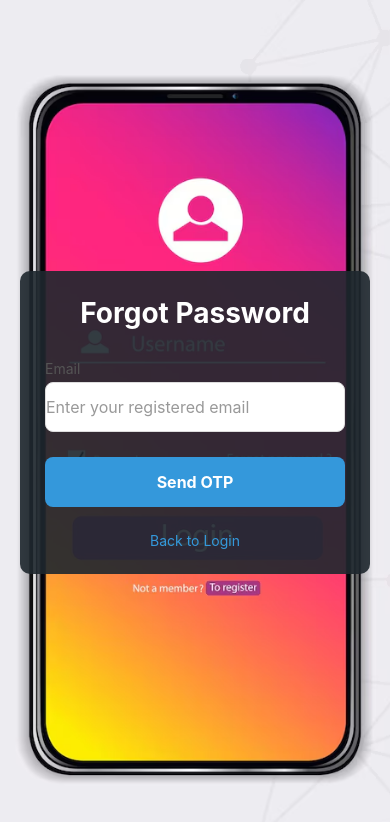
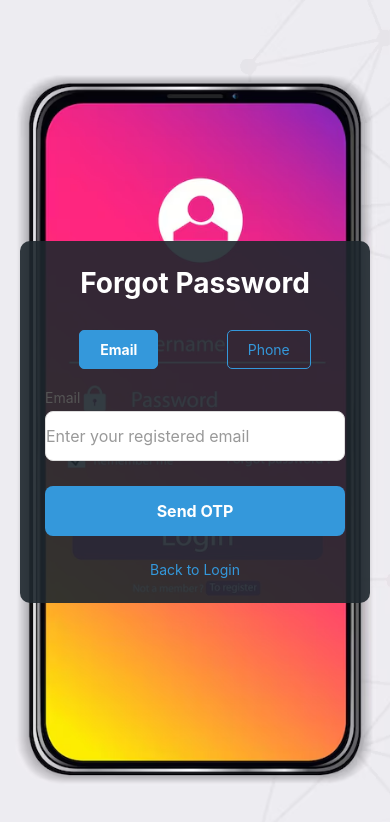
Before and after one commit to ManoharS1996/hotelfrontend, a React Native app: screen /ForgotPassword in a window 390 px wide. Shown: the top 822 px of the page. Built offline with nearby package versions, Linux system fonts and the light colour scheme.

Commit message:
Update done

```diff
--- a/config/config.js
+++ b/config/config.js
@@ -1,7 +1,7 @@
 // apiConfig.js
 
 const API_CONFIG = {
-  BASE_URL: 'http://192.168.29.87:5000/api', // ✅ Use your correct API URL
+  BASE_URL: 'http://192.168.0.109:5000/api', // ✅ Use your correct API URL
   TIMEOUT: 10000, // 10 seconds
   HEADERS: {
     'Content-Type': 'application/json',
--- a/package.json
+++ b/package.json
@@ -19,6 +19,7 @@
     "@react-navigation/stack": "^7.2.10",
     "axios": "^1.9.0",
     "expo": "~52.0.46",
+    "expo-location": "~18.0.10",
     "expo-status-bar": "~2.0.1",
     "react": "^18.2.0",
     "react-dom": "^18.2.0",
@@ -32,8 +33,7 @@
     "react-native-screens": "~4.4.0",
     "react-native-vector-icons": "^10.2.0",
     "styled-components": "^5.3.11",
-    "twilio": "^5.5.2",
-    "expo-location": "~18.0.10"
+    "twilio": "^5.5.2"
   },
   "devDependencies": {
     "@babel/core": "^7.20.0"
--- a/screens/ForgotPasswordScreen.js
+++ b/screens/ForgotPasswordScreen.js
@@ -30,6 +30,24 @@ const Title = styled.Text`
   color: #fff;
 `;
 
+const MethodSelector = styled.View`
+  flex-direction: row;
+  margin-bottom: 20px;
+  justify-content: space-around;
+`;
+
+const MethodButton = styled.TouchableOpacity`
+  padding: 10px 20px;
+  border-radius: 5px;
+  background-color: ${props => props.active ? '#3498db' : 'transparent'};
+  border: 1px solid #3498db;
+`;
+
+const MethodButtonText = styled.Text`
+  color: ${props => props.active ? '#fff' : '#3498db'};
+  font-weight: ${props => props.active ? 'bold' : 'normal'};
+`;
+
 const LinkText = styled.Text`
   color: #3498db;
   text-align: center;
@@ -37,30 +55,41 @@ const LinkText = styled.Text`
 `;
 
 const ForgotPasswordScreen = () => {
+  const [method, setMethod] = useState('email');
   const [email, setEmail] = useState('');
+  const [phone, setPhone] = useState('');
   const [loading, setLoading] = useState(false);
   const [error, setError] = useState('');
   const [popupVisible, setPopupVisible] = useState(false);
   const navigation = useNavigation();
 
   const handleForgotPassword = async () => {
-    if (!email) {
+    if (method === 'email' && !email) {
       setError('Please enter your email');
       return;
     }
 
-    if (!/^\S+@\S+\.\S+$/.test(email)) {
+    if (method === 'phone' && !phone) {
+      setError('Please enter your phone number');
+      return;
+    }
+
+    if (method === 'email' && !/^\S+@\S+\.\S+$/.test(email)) {
       setError('Please enter a valid email address');
       return;
     }
 
     setLoading(true);
     try {
-      await axios.post(
+      const response = await axios.post(
         `${API_CONFIG.BASE_URL}${API_CONFIG.ENDPOINTS.AUTH.FORGOT_PASSWORD}`,
-        { email },
+        {
+          [method]: method === 'email' ? email : phone,
+          method
+        },
         { timeout: API_CONFIG.TIMEOUT }
       );
+
       setPopupVisible(true);
       setError('');
     } catch (err) {
@@ -76,6 +105,22 @@ const ForgotPasswordScreen = () => {
       <Content>
         <Title>Forgot Password</Title>
 
+        <MethodSelector>
+          <MethodButton
+            active={method === 'email'}
+            onPress={() => setMethod('email')}
+          >
+            <MethodButtonText active={method === 'email'}>Email</MethodButtonText>
+          </MethodButton>
+          <MethodButton
+            active={method === 'phone'}
+            onPress={() => setMethod('phone')}
+          >
+            <MethodButtonText active={method === 'phone'}>Phone</MethodButtonText>
+          </MethodButton>
+        </MethodSelector>
+
+        {method === 'email' ? (
           <Input
             label="Email"
             placeholder="Enter your registered email"
@@ -83,8 +128,18 @@ const ForgotPasswordScreen = () => {
             onChangeText={setEmail}
             keyboardType="email-address"
             autoCapitalize="none"
-          error={error}
+            error={error && method === 'email' ? error : ''}
           />
+        ) : (
+          <Input
+            label="Phone Number"
+            placeholder="Enter your registered phone number"
+            value={phone}
+            onChangeText={setPhone}
+            keyboardType="phone-pad"
+            error={error && method === 'phone' ? error : ''}
+          />
+        )}
 
         <Button
           title="Send OTP"
@@ -100,10 +155,13 @@ const ForgotPasswordScreen = () => {
         <Popup
           isVisible={popupVisible}
           title="OTP Sent"
-          message="An OTP has been sent to your email. Please check your inbox."
+          message={`An OTP has been sent to your ${method === 'email' ? 'email' : 'phone'}. Please check your ${method === 'email' ? 'inbox' : 'messages'}.`}
           onClose={() => {
             setPopupVisible(false);
-            navigation.navigate('ResetPassword', { email });
+            navigation.navigate('ResetPassword', {
+              [method]: method === 'email' ? email : phone,
+              method
+            });
           }}
         />
       </Content>
--- a/screens/OffersScreen.js
+++ b/screens/OffersScreen.js
@@ -1,5 +1,5 @@
 import React, { useState } from 'react';
-import { View, ScrollView, TouchableOpacity, Text, StyleSheet, Image } from 'react-native';
+import { View, ScrollView, TouchableOpacity, Text, StyleSheet, Image, Alert } from 'react-native';
 import { MaterialIcons } from '@expo/vector-icons';
 
 const OffersScreen = ({ navigation }) => {
@@ -132,6 +132,20 @@ const OffersScreen = ({ navigation }) => {
     return false;
   });
 
+  const handleAddToCart = (offer) => {
+    navigation.navigate('Cart', {
+      addedItem: {
+        id: offer.id,
+        name: offer.name,
+        description: offer.description,
+        price: offer.price,
+        image: offer.image
+      }
+    });
+    setSelectedOffer(null);
+    Alert.alert('Success', `${offer.name} added to cart!`);
+  };
+
   const renderOfferDetails = (offer) => {
     return (
       <View style={styles.detailsContainer}>
@@ -173,7 +187,10 @@ const OffersScreen = ({ navigation }) => {
 
           <Text style={styles.description}>{offer.description}</Text>
 
-          <TouchableOpacity style={styles.addToCartButton}>
+          <TouchableOpacity
+            style={styles.addToCartButton}
+            onPress={() => handleAddToCart(offer)}
+          >
             <Text style={styles.addToCartText}>ADD TO CART</Text>
           </TouchableOpacity>
         </View>
--- a/screens/ResetPasswordScreen.js
+++ b/screens/ResetPasswordScreen.js
@@ -61,9 +61,10 @@ const ResetPasswordScreen = () => {
       await axios.post(
         `${API_CONFIG.BASE_URL}${API_CONFIG.ENDPOINTS.AUTH.RESET_PASSWORD}`,
         {
-          email: route.params?.email,
+          [route.params.method]: route.params[route.params.method],
           otp,
           newPassword,
+          method: route.params.method
         },
         { timeout: API_CONFIG.TIMEOUT }
       );
```
Lines whose indentation alone changed are shown as unchanged.
